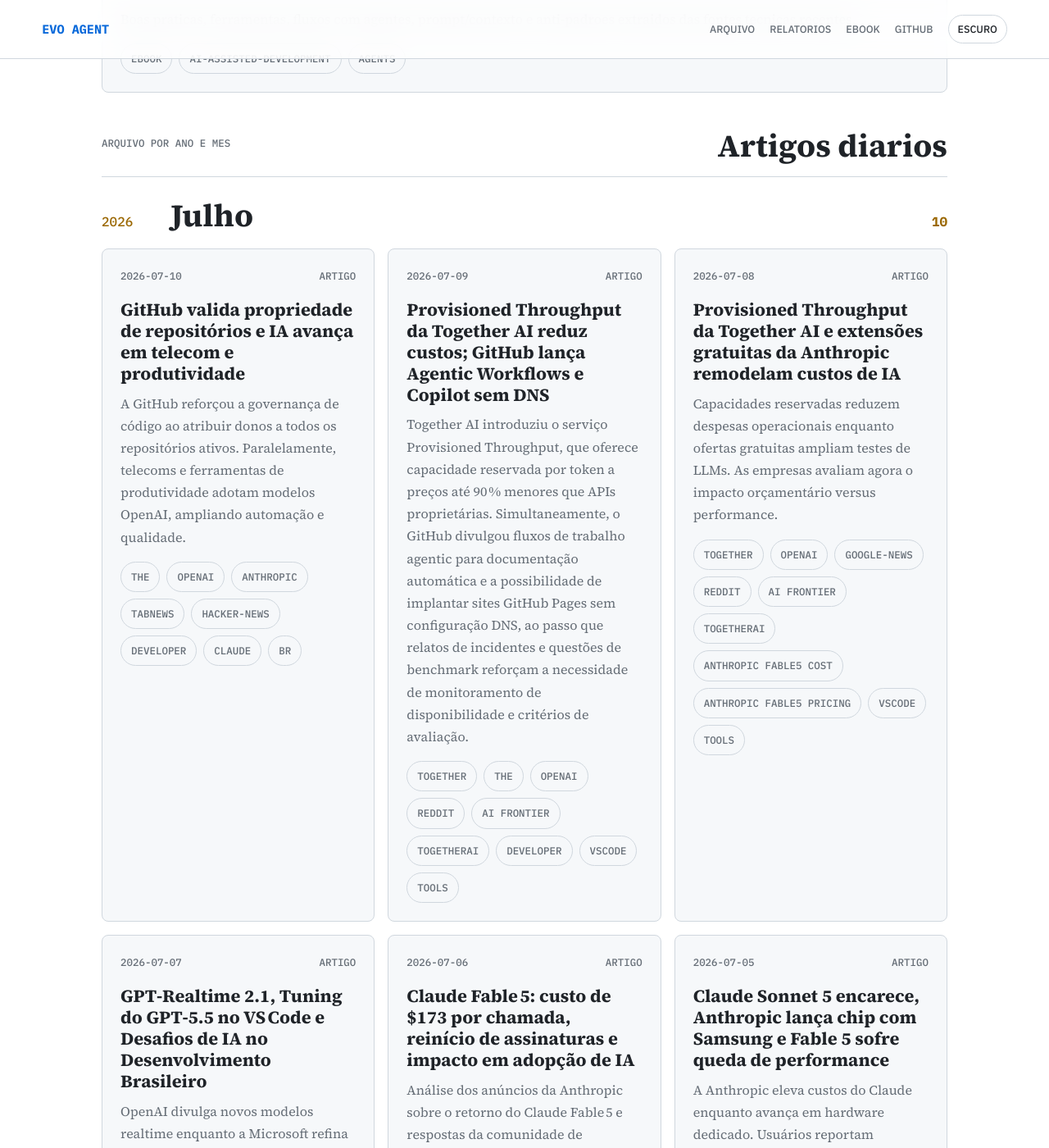
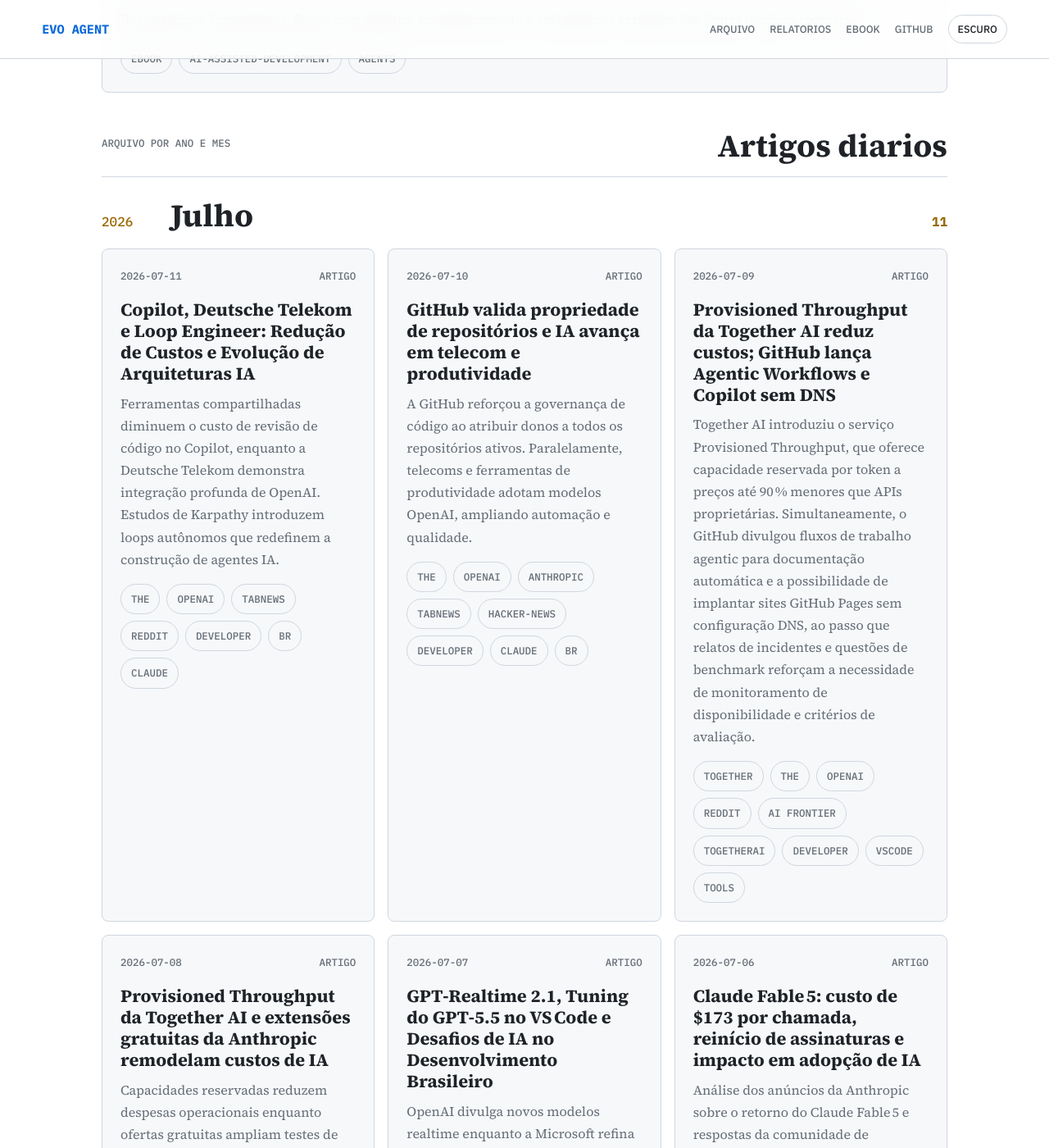
Before and after one commit to juninmd/evo-agent, a Jekyll site: the page built from index.md, in a window 1280 px wide and 1400 px high, scrolled down 3728 px. Shown: the whole window at 82% size. Built offline with Jekyll 4.4.1, drawn with Linux system fonts in a browser that asks for light colours; nearby versions of some CDN libraries.

Commit message:
article: Copilot, Deutsche Telekom e Loop Engineer: Redução de Custos e Evolução de Arquiteturas IA

```diff
--- a/index.md
+++ b/index.md
@@ -166,9 +166,15 @@
     <h2>Artigos diarios</h2>
   </div>
   <section class="month-group">
-  <div class="month-heading"><span>2026</span><h2>Julho</h2><strong>10</strong></div>
+  <div class="month-heading"><span>2026</span><h2>Julho</h2><strong>11</strong></div>
   <div class="story-grid">
     <article class="story-card">
+  <div class="story-meta"><time datetime="2026-07-11">2026-07-11</time><span>Artigo</span></div>
+  <h3><a href="https://juninmd.github.io/evo-agent/articles/2026-07-11-copilot-deutsche-telekom-e-loop-engineer-reducao-de-custos-e-evolucao-de-arquite">Copilot, Deutsche Telekom e Loop Engineer: Redução de Custos e Evolução de Arquiteturas IA</a></h3>
+  <p>Ferramentas compartilhadas diminuem o custo de revisão de código no Copilot, enquanto a Deutsche Telekom demonstra integração profunda de OpenAI. Estudos de Karpathy introduzem loops autônomos que redefinem a construção de agentes IA.</p>
+  <div class="chips"><span>the</span><span>openai</span><span>tabnews</span><span>reddit</span><span>developer</span><span>br</span><span>claude</span></div>
+</article>
+<article class="story-card">
   <div class="story-meta"><time datetime="2026-07-10">2026-07-10</time><span>Artigo</span></div>
   <h3><a href="https://juninmd.github.io/evo-agent/articles/2026-07-10-github-valida-propriedade-de-repositorios-e-ia-avanca-em-telecom-e-produtividade">GitHub valida propriedade de repositórios e IA avança em telecom e produtividade</a></h3>
   <p>A GitHub reforçou a governança de código ao atribuir donos a todos os repositórios ativos. Paralelamente, telecoms e ferramentas de produtividade adotam modelos OpenAI, ampliando automação e qualidade.</p>
```
Also changed, not shown: other parts of index.md (+1 -1 lines), articles/2026-07-11-copilot-deutsche-telekom-e-loop-engineer-reducao-de-custos-e-evolucao-de-arquite.md (added, +56 -0 lines), README.md.
